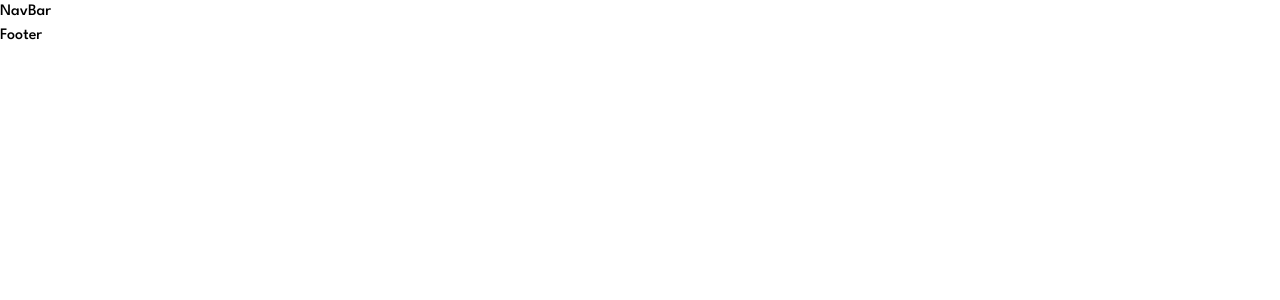
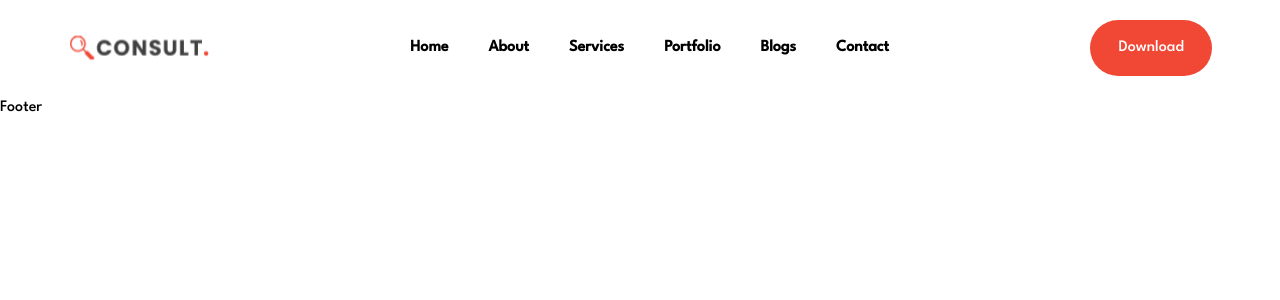
Before and after one commit to sunilhn27/tailwind-responsive-5, a Next.js app: page / in a window 1280 px wide. Shown: the top 300 px of the page. Built offline with nearby package versions, Linux system fonts and the light colour scheme.

Commit message:
Added mobile view for NavBar

```diff
--- a/src/components/NavBar.js
+++ b/src/components/NavBar.js
@@ -1,9 +1,49 @@
-import React from 'react'
+"use client"
+import React, { useState } from 'react';
+import Logo from '@/asserts/logo.png'
+import Image from 'next/image'
+import Link from 'next/link'
+import { GiHamburgerMenu } from 'react-icons/gi'
+import { AiOutlineClose } from "react-icons/ai";
+function NavBar() {
 
-function NavBar() {
-  return (
-    <div>NavBar</div>
-  )
+    const [showSubmenu, setShowSubmenu] = useState(false);
+    const [mobileView, setMobileView] = useState(true);
+    const toggleSubmenu = () => {
+        setShowSubmenu(!showSubmenu);
+    };
+
+    const handleView = () => {
+        setMobileView(!mobileView);
+    };
+
+    return (
+        <section className='w-auto h-[6rem] '>
+            <nav className='md:w-[73rem]  mx-auto flex justify-between items-center text-center  h-[6rem] px-3'>
+                <Image src={Logo} className='w-[8.8rem] md:w-[8.8rem] md:h-[2rem]' />
+                <div className='hidden md:flex gap-10 font-extrabold group-[5]:'>
+                    <Link href={"/"}>Home</Link>
+                    <Link href={"/"}>About</Link>
+                    <Link href={"/"}>Services</Link>
+                    <Link href={"/"}>Portfolio</Link>
+                    <Link href={"/"}>Blogs</Link>
+                    <Link href={"/"}>Contact</Link>
+                </div>
+                <div className='hidden md:flex'>
+                    <button className={`bg-[#F14836] text-white px-7 py-4 rounded-full `}>Download</button>
+
+                </div>
+                <div className='md:hidden'>
+                    {mobileView ? (
+                        <AiOutlineClose onClick={handleView} className='w-[1.5rem] h-[1.5rem]' />
+                    ) : (
+                        <GiHamburgerMenu onClick={handleView} className='w-[1.5rem] h-[1.5rem]' />
+                    )}
+                </div>
+            </nav>
+
+        </section >
+    )
 }
 
 export default NavBar
```
